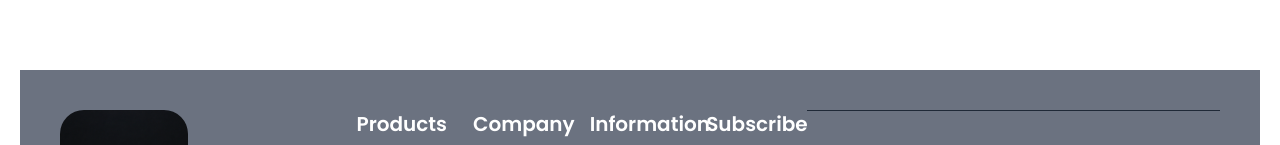
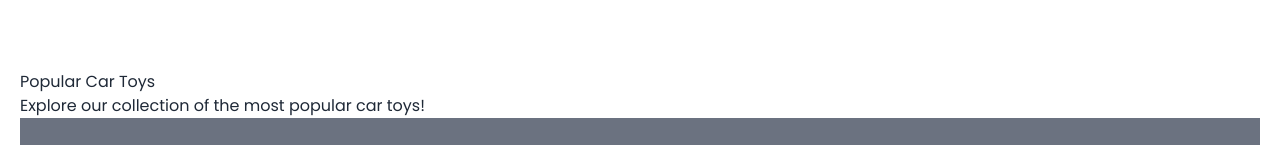
Before and after one commit to masum199/toy-store-client, a React (Vite) app: page / in a window 1280 px wide. Shown: the part 1594-1739 px from the top of the page. Built offline with nearby package versions, Linux system fonts and the light colour scheme; no server answers.

Commit message:
added components

```diff
--- a/package.json
+++ b/package.json
@@ -16,6 +16,7 @@
     "match-sorter": "^6.3.1",
     "react": "^18.2.0",
     "react-dom": "^18.2.0",
+    "react-fast-marquee": "^1.5.2",
     "react-icons": "^4.8.0",
     "react-rating": "^2.0.5",
     "react-router-dom": "^6.11.1",
--- a/src/Pages/Home/Home/Home.jsx
+++ b/src/Pages/Home/Home/Home.jsx
@@ -1,5 +1,7 @@
 import Banner from "../../Banner/Banner";
 import Gellary from "../../Gallery/Gellary";
+import PersonalSection1 from "../../PersonalSection/PersonalSection1/PersonalSection1";
+import PersonalSection2 from "../../PersonalSection/PersonalSection2/PersonalSection2";
 import TapPages from "../TabPages/TapPages";
 
 const Home = () => {
@@ -8,6 +10,9 @@ const Home = () => {
            <Banner></Banner>
            <Gellary></Gellary>
            <TapPages></TapPages>
+           <PersonalSection1></PersonalSection1>
+           <PersonalSection2></PersonalSection2>
+
         </div>
     );
 };
--- /dev/null
+++ b/src/Pages/PersonalSection/PersonalSection1/PersonalSection1.jsx
@@ -0,0 +1,19 @@
+
+// import Marquee from 'react-fast-marquee';
+// import image1 from '../../../assets/images/monster1.jpg'
+// import image2 from '../../../assets/images/monster2.jpg'
+// import image3 from '../../../assets/images/monster3.jpg'
+
+const PersonalSection1 = () => {
+  return (
+    <div>
+      <h2>Popular Car Toys</h2>
+      <p>Explore our collection of the most popular car toys!</p>
+
+
+
+    </div>
+  );
+};
+
+export default PersonalSection1;
--- /dev/null
+++ b/src/Pages/PersonalSection/PersonalSection2/PersonalSection2.jsx
@@ -0,0 +1,11 @@
+
+
+const PersonalSection2 = () => {
+    return (
+        <div>
+
+        </div>
+    );
+};
+
+export default PersonalSection2;
```
Also changed, not shown: src/Pages/PersonalSection/PersonalSection2/PersonalSection2.css (added), 1 other file (tests, documents, lock files or other folders).
